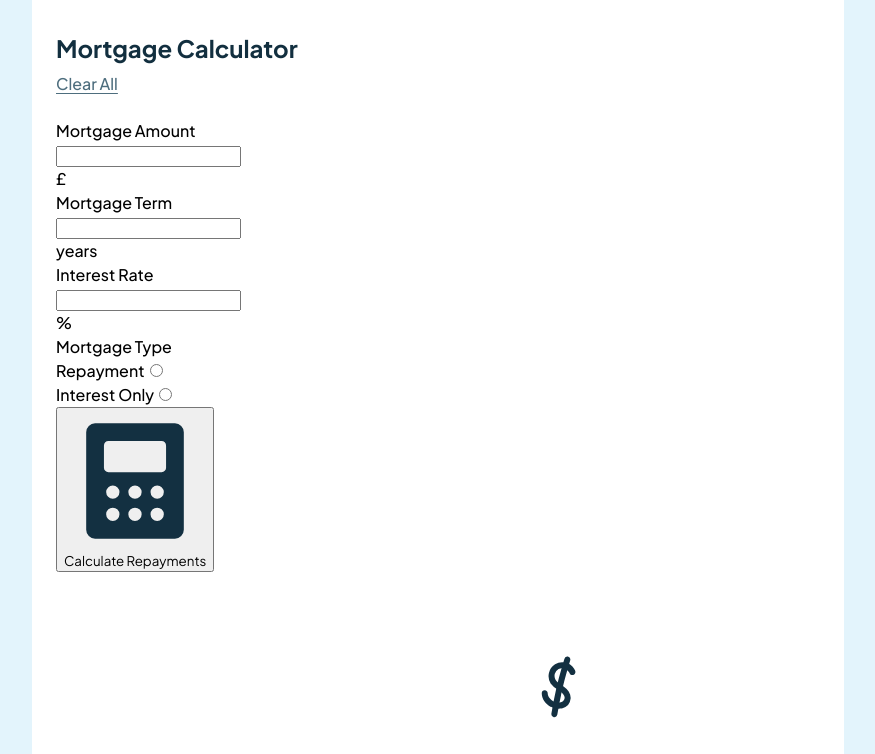
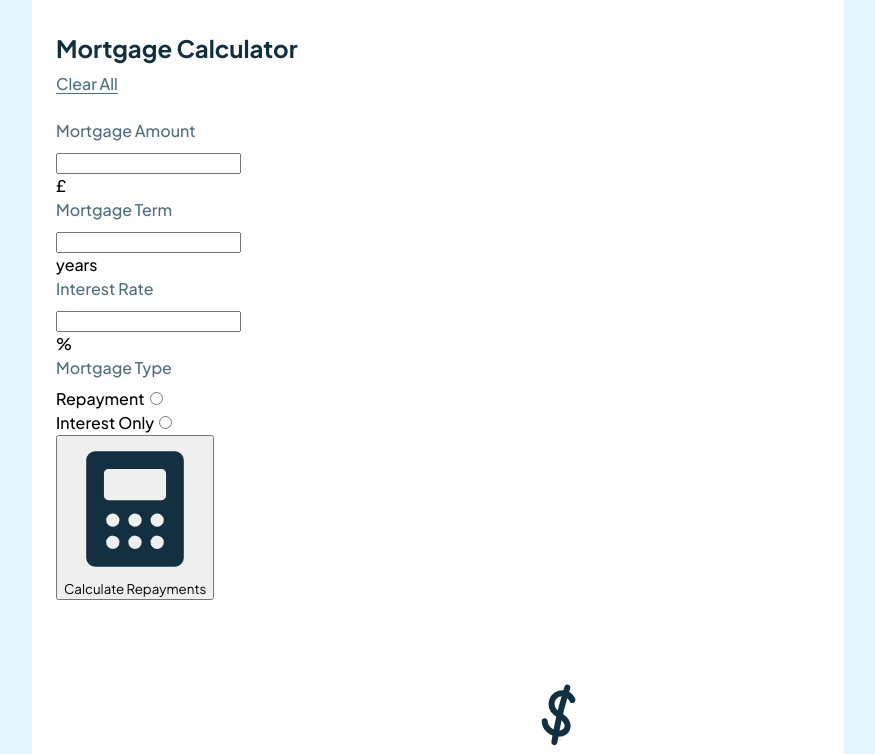
Before and after one commit to VenusY/frontend-mentor-mortgage-repayment-calculator, a React app: page / in a window 1280 px wide. Shown: the top 754 px of the page, without its empty margins (202-1077 px from the left). Built offline with nearby package versions, Linux system fonts and the light colour scheme.

Commit message:
Style form labels

```diff
--- a/src/components/Form.jsx
+++ b/src/components/Form.jsx
@@ -1,3 +1,4 @@
+import '../styles/scss/Form.scss';
 import MortgageAmount from './MortgageAmount';
 import MortgageTermAndInterestRate from './MortgageTermAndInterestRate';
 import MortgageType from './MortgageType';
--- /dev/null
+++ b/src/styles/scss/Form.scss
@@ -0,0 +1,9 @@
+@use './util' as u;
+
+.form {
+  &__label {
+    display: block;
+    margin-bottom: u.rem(7);
+    color: var(--slate-700);
+  }
+}
```
